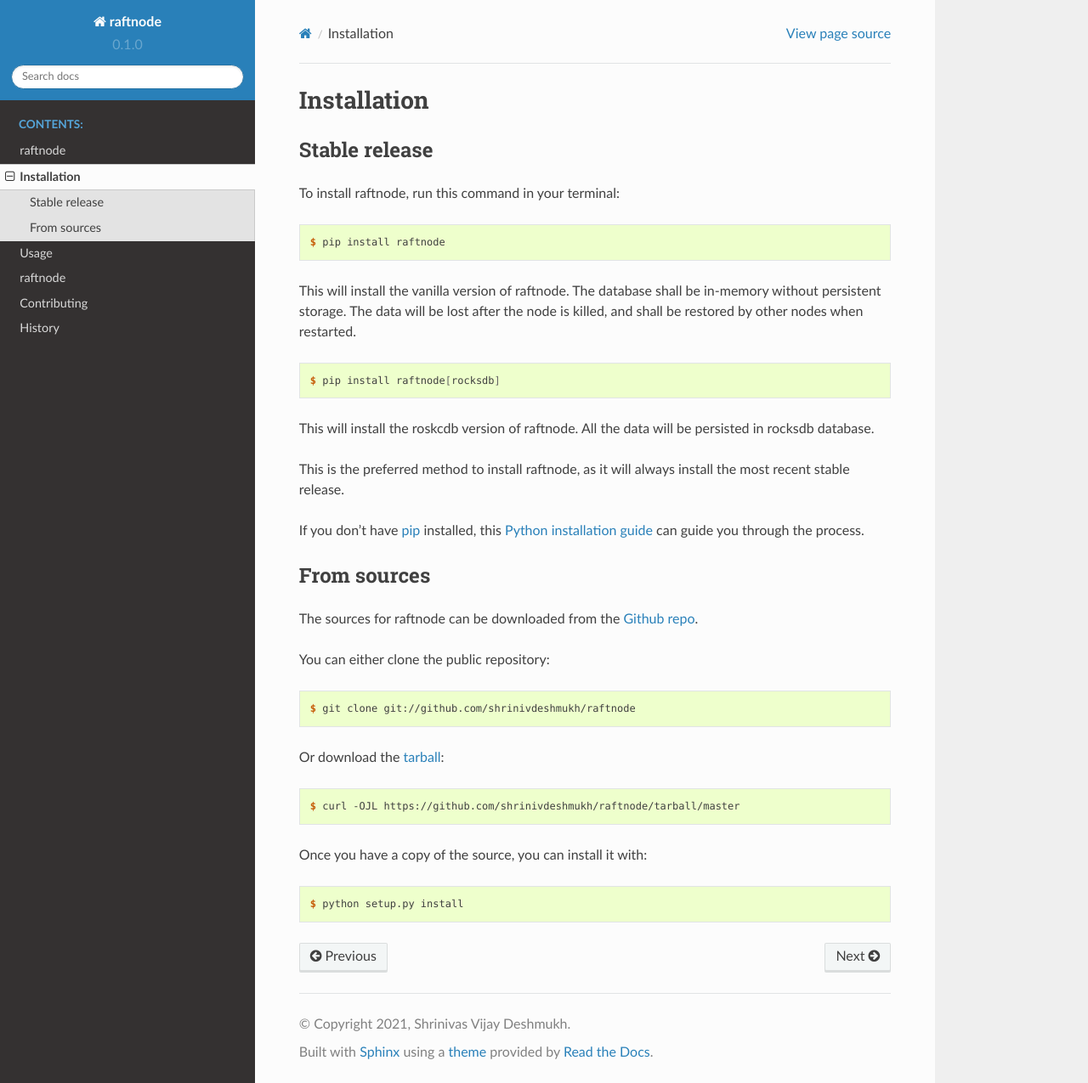
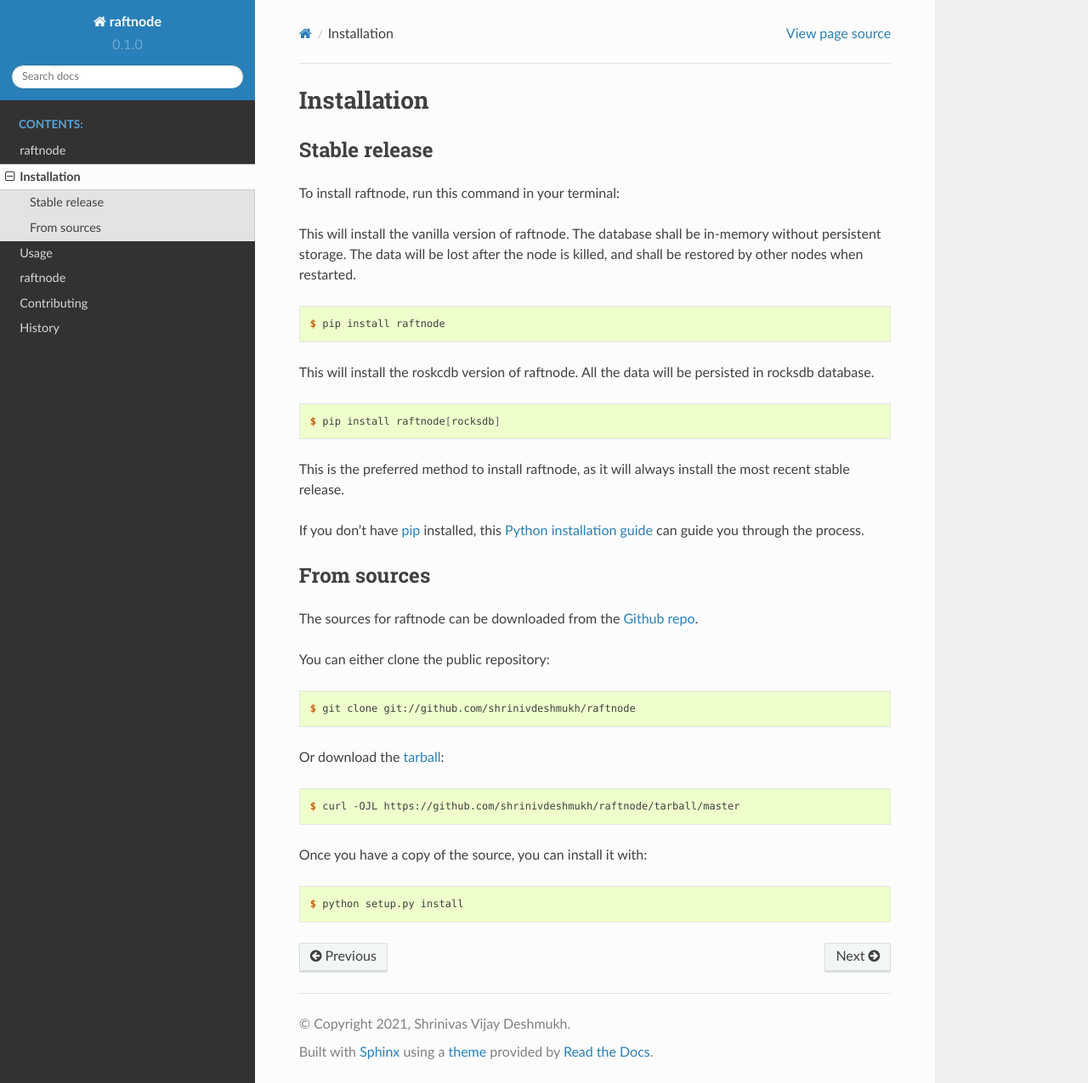
Before and after one commit to shrinivdeshmukh/raftnode, a Sphinx documentation site: the page built from docs/installation.rst, in a window 1280 px wide and 1275 px high. Shown: the whole window at 85% size. Built offline with Sphinx 7.4.7 and the Read the Docs theme 2.0.0, drawn with Linux system fonts in a browser that asks for light colours.

```diff
--- a/docs/installation.rst
+++ b/docs/installation.rst
@@ -10,17 +10,17 @@ Stable release
 
 To install raftnode, run this command in your terminal:
 
+This will install the vanilla version of raftnode. The database shall be in-memory without persistent storage. The data will be lost after the node is killed, and shall be restored by other nodes when restarted.
+
 .. code-block:: console
 
     $ pip install raftnode
 
-This will install the vanilla version of raftnode. The database shall be in-memory without persistent storage. The data will be lost after the node is killed, and shall be restored by other nodes when restarted.
+This will install the roskcdb version of raftnode. All the data will be persisted in rocksdb database.
 
 .. code-block:: console
 
     $ pip install raftnode[rocksdb]
-
-This will install the roskcdb version of raftnode. All the data will be persisted in rocksdb database.
 
 
 This is the preferred method to install raftnode, as it will always install the most recent stable release.
```
